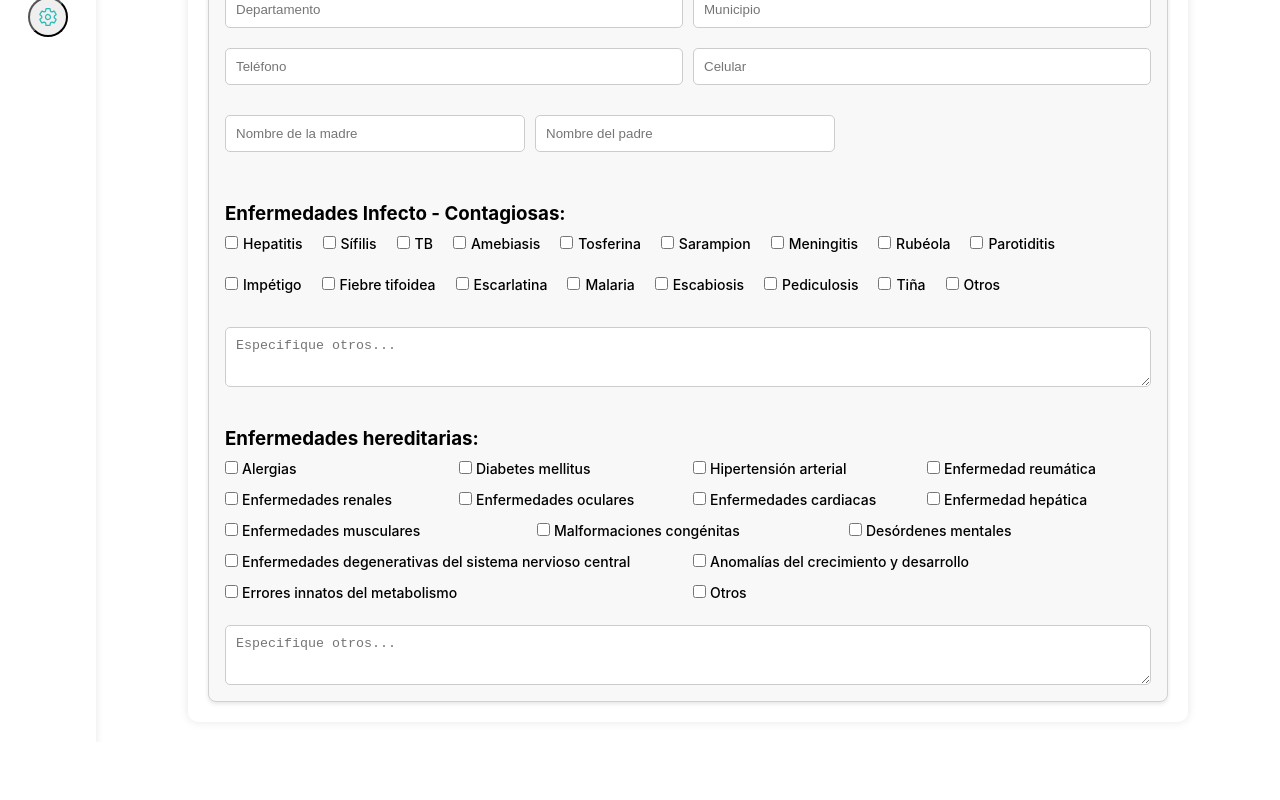
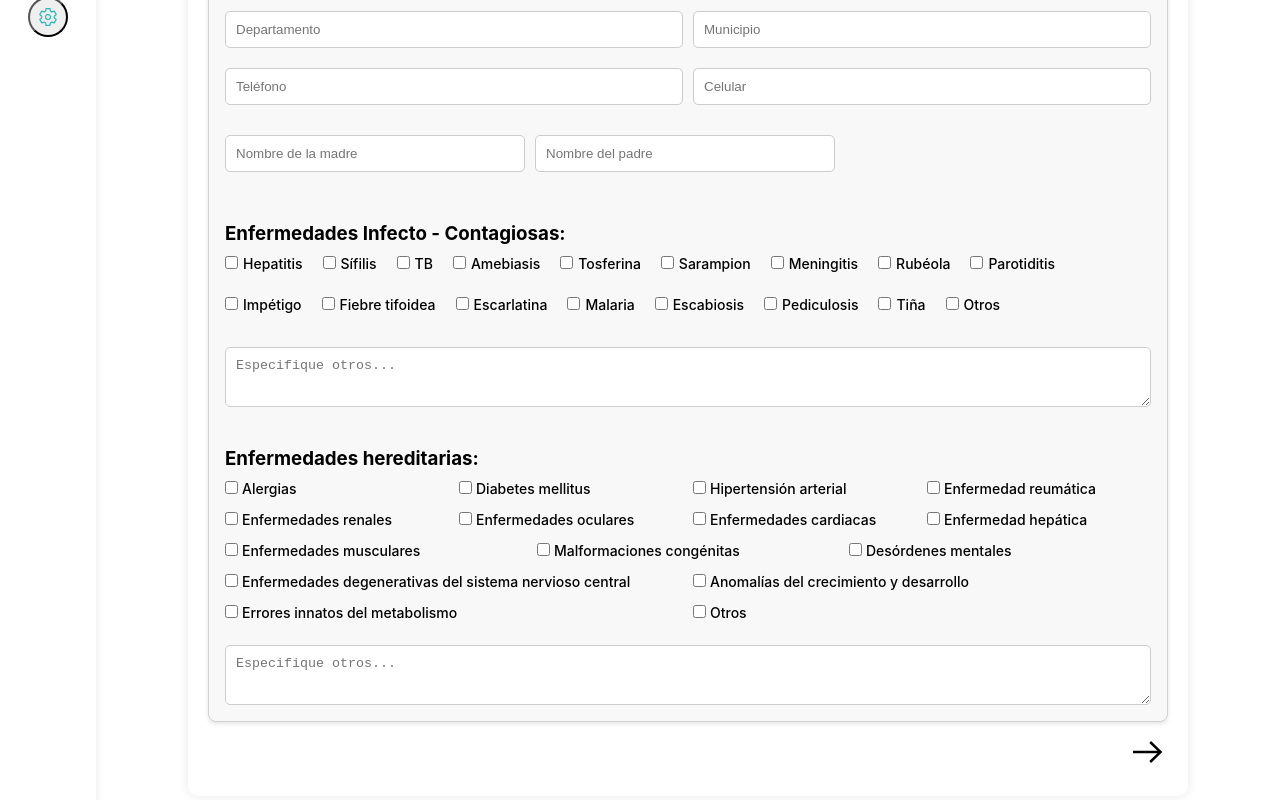
Before and after one commit to MedicalControl/MC_Web, a React (Create React App) app in the folder medicapp/: page /identificacion in a window 1280 px wide. Shown: the part 558-1358 px from the top of the page. Before the commit the page ends 1300 px from the top, so only its background shows below. Built offline with nearby package versions, Linux system fonts and the light colour scheme.

Commit message:
Correciones
Se hacen algunas correciones con algunos detalles

```diff
--- a/medicapp/src/components/record/HIdentificacion.css
+++ b/medicapp/src/components/record/HIdentificacion.css
@@ -107,14 +107,19 @@
   display: flex;
   align-items: center;
   gap: 10px; /* Espacio entre los elementos de radio */
+  padding-top: 10px; /* Espaciado superior */
+  padding-bottom: 10px; /* Espaciado inferior */
+}
+
+.radio-group label {
+  display: flex;
+  align-items: center; /* Alinea el radio y el texto del label en el centro */
+  margin-right: 10px; /* Espacio entre cada opción de radio */
 }
 
 .radio-group span {
-  margin-right: 10px;
-}
-
-.radio-group label {
-  margin-right: 10px;
+  white-space: nowrap; /* Evita que el texto "Sexo:" se divida en varias líneas */
+  margin-right: 10px; /* Espacio entre el span y los inputs de radio */
 }
 
 .section {
@@ -280,3 +285,14 @@
     min-width: 0; /* Permite que se ajusten completamente */
   }
 }
+
+/* Estilos para la flecha derecha */
+.next-identificacion {
+  margin-top: 10px;
+  text-align: right;
+  position: relative;
+}
+
+.icon-next-identificacion, .icon-left-identificacion {
+  cursor: pointer;
+}
--- a/medicapp/src/components/record/HIdentificacion.js
+++ b/medicapp/src/components/record/HIdentificacion.js
@@ -1,5 +1,5 @@
 import React from "react";
-import './HIdentificacion.css';
+import "./HIdentificacion.css";
 
 const HIdentificacion = () => {
   return (
@@ -7,8 +7,10 @@ const HIdentificacion = () => {
       <div className="header-identificacion">
         <div className="header-left">
           {/*  <img src="/elWebo.jpg" alt="Perfil" className="perfil-foto"/> */}
-                    <img src="medicallogo2.png" alt="logo" className="logo"/>
-                    <h1 className="title-identificacion">Hoja de identificación clinica</h1>
+          <img src="medicallogo2.png" alt="logo" className="logo" />
+          <h1 className="title-identificacion">
+            Hoja de identificación clinica
+          </h1>
         </div>
         {/* Aqui pondria la imagen del logo de medicina */}
       </div>
@@ -23,124 +25,312 @@ const HIdentificacion = () => {
         </div>
       </div>
 
-
       <form className="form-identificacion">
         <div className="form-row full-row">
           <div className="profile-identificacion">
-                        <img src="elWebo.jpg" alt="Profile" className="img-profile"/>
+            <img src="elWebo.jpg" alt="Profile" className="img-profile" />
           </div>
+
           <div className="input-container">
             <div className="form-row-group">
-                            <input type="text" name="nombres" placeholder="Nombres y apellidos" className="input-identificacion"/>
-                            <input type="text" name="cedula" placeholder="No. de cédula" className="input-identificacion"/>
-                            <input type="text" name="edad" placeholder="Edad" className="input-identificacion"/>
+              <input
+                type="text"
+                name="nombres"
+                placeholder="Nombres y apellidos"
+                className="input-identificacion"
+              />
+              <input
+                type="text"
+                name="cedula"
+                placeholder="No. de cédula"
+                className="input-identificacion"
+              />
+              <input
+                type="text"
+                name="edad"
+                placeholder="Edad"
+                className="input-identificacion"
+              />
+
               <div className="radio-group">
                 <span>Sexo:</span>
                 <label>
-                                    <input type="radio" name="sexo" value="M"/> M
+                  <input type="radio" name="sexo" value="M" /> M
                 </label>
                 <label>
-                                    <input type="radio" name="sexo" value="F"/> F
+                  <input type="radio" name="sexo" value="F" /> F
                 </label>
               </div>
             </div>
 
             <div className="form-row-group">
-                            <input type="text" name="estadoCivil" placeholder="Estado Civil" className="input-identificacion"/>
-                            <input type="text" name="ocupacion" placeholder="Ocupación u oficio" className="input-identificacion"/>
+              <input
+                type="text"
+                name="estadoCivil"
+                placeholder="Estado Civil"
+                className="input-identificacion"
+              />
+              <input
+                type="text"
+                name="ocupacion"
+                placeholder="Ocupación u oficio"
+                className="input-identificacion"
+              />
             </div>
 
             <div className="form-row-group">
-                            <input type="text" name="escolaridad" placeholder="Escolaridad" className="input-identificacion"/>
-                            <input type="text" name="religion" placeholder="Religión" className="input-identificacion"/>
+              <input
+                type="text"
+                name="escolaridad"
+                placeholder="Escolaridad"
+                className="input-identificacion"
+              />
+              <input
+                type="text"
+                name="religion"
+                placeholder="Religión"
+                className="input-identificacion"
+              />
             </div>
           </div>
         </div>
 
-
-
-                <input type="text" name="direccion" placeholder="Dirección de residencia" className="input-identificacion full-row"/>
+        <input
+          type="text"
+          name="direccion"
+          placeholder="Dirección de residencia"
+          className="input-identificacion full-row"
+        />
         <div className="contact-row">
-                    <input type="text" name="departamento" placeholder="Departamento" className="input-identificacion"/>
-                    <input type="text" name="municipio" placeholder="Municipio" className="input-identificacion"/>
-                    <input type="text" name="telefono" placeholder="Teléfono" className="input-identificacion"/>
-                    <input type="text" name="celular" placeholder="Celular" className="input-identificacion"/>
+          <input
+            type="text"
+            name="departamento"
+            placeholder="Departamento"
+            className="input-identificacion"
+          />
+          <input
+            type="text"
+            name="municipio"
+            placeholder="Municipio"
+            className="input-identificacion"
+          />
+          <input
+            type="text"
+            name="telefono"
+            placeholder="Teléfono"
+            className="input-identificacion"
+          />
+          <input
+            type="text"
+            name="celular"
+            placeholder="Celular"
+            className="input-identificacion"
+          />
         </div>
 
         <div className="parents-row">
-                    <input type="text" name="nombreMadre" placeholder="Nombre de la madre" className="input-identificacion"/>
+          <input
+            type="text"
+            name="nombreMadre"
+            placeholder="Nombre de la madre"
+            className="input-identificacion"
+          />
 
-                    <input type="text" name="nombrePadre" placeholder="Nombre del padre" className="input-identificacion"/>
+          <input
+            type="text"
+            name="nombrePadre"
+            placeholder="Nombre del padre"
+            className="input-identificacion"
+          />
         </div>
 
         <div className="section full-row">
           <h3>Enfermedades Infecto - Contagiosas:</h3>
           <div className="checkbox-group">
-                        <label className="checkbox-label"><input type="checkbox"/>Hepatitis</label>
-                        <label className="checkbox-label"><input type="checkbox"/>Sífilis</label>
-                        <label className="checkbox-label"><input type="checkbox"/>TB</label>
-                        <label className="checkbox-label"><input type="checkbox"/>Amebiasis</label>
-                        <label className="checkbox-label"><input type="checkbox"/>Tosferina</label>
-                        <label className="checkbox-label"><input type="checkbox"/>Sarampion</label>
-
-                        <label className="checkbox-label"><input type="checkbox"/>Meningitis</label>
-                        <label className="checkbox-label"><input type="checkbox"/>Rubéola</label>
-                        <label className="checkbox-label"><input type="checkbox"/>Parotiditis</label>
-                        <label className="checkbox-label"><input type="checkbox"/>Impétigo</label>
-                        <label className="checkbox-label"><input type="checkbox"/>Fiebre tifoidea</label>
-                        <label className="checkbox-label"><input type="checkbox"/>Escarlatina</label>
-                        <label className="checkbox-label"><input type="checkbox"/>Malaria</label>
-
-                        <label className="checkbox-label"><input type="checkbox"/>Escabiosis</label>
-                        <label className="checkbox-label"><input type="checkbox"/>Pediculosis</label>
-                        <label className="checkbox-label"><input type="checkbox"/>Tiña</label>
-
+            <label className="checkbox-label">
+              <input type="checkbox" />
+              Hepatitis
+            </label>
+            <label className="checkbox-label">
+              <input type="checkbox" />
+              Sífilis
+            </label>
+            <label className="checkbox-label">
+              <input type="checkbox" />
+              TB
+            </label>
+            <label className="checkbox-label">
+              <input type="checkbox" />
+              Amebiasis
+            </label>
+            <label className="checkbox-label">
+              <input type="checkbox" />
+              Tosferina
+            </label>
+            <label className="checkbox-label">
+              <input type="checkbox" />
+              Sarampion
+            </label>
 
             <label className="checkbox-label">
-                            <input type="checkbox"/>Otros
+              <input type="checkbox" />
+              Meningitis
             </label>
-                        <textarea className="textarea-otros" placeholder="Especifique otros..."></textarea>
+            <label className="checkbox-label">
+              <input type="checkbox" />
+              Rubéola
+            </label>
+            <label className="checkbox-label">
+              <input type="checkbox" />
+              Parotiditis
+            </label>
+            <label className="checkbox-label">
+              <input type="checkbox" />
+              Impétigo
+            </label>
+            <label className="checkbox-label">
+              <input type="checkbox" />
+              Fiebre tifoidea
+            </label>
+            <label className="checkbox-label">
+              <input type="checkbox" />
+              Escarlatina
+            </label>
+            <label className="checkbox-label">
+              <input type="checkbox" />
+              Malaria
+            </label>
 
+            <label className="checkbox-label">
+              <input type="checkbox" />
+              Escabiosis
+            </label>
+            <label className="checkbox-label">
+              <input type="checkbox" />
+              Pediculosis
+            </label>
+            <label className="checkbox-label">
+              <input type="checkbox" />
+              Tiña
+            </label>
 
+            <label className="checkbox-label">
+              <input type="checkbox" />
+              Otros
+            </label>
+            <textarea
+              className="textarea-otros"
+              placeholder="Especifique otros..."
+            ></textarea>
           </div>
         </div>
 
         <div className="section full-row">
           <h3>Enfermedades hereditarias:</h3>
           <div className="checkbox-group-hereditarias">
-                        <label><input type="checkbox"/>Alergias</label>
-                        <label><input type="checkbox"/>Diabetes mellitus</label>
-                        <label><input type="checkbox"/>Hipertensión arterial</label>
-                        <label><input type="checkbox"/>Enfermedad reumática</label>
+            <label>
+              <input type="checkbox" />
+              Alergias
+            </label>
+            <label>
+              <input type="checkbox" />
+              Diabetes mellitus
+            </label>
+            <label>
+              <input type="checkbox" />
+              Hipertensión arterial
+            </label>
+            <label>
+              <input type="checkbox" />
+              Enfermedad reumática
+            </label>
 
-                        <label><input type="checkbox"/>Enfermedades renales</label>
-                        <label><input type="checkbox"/>Enfermedades oculares</label>
-                        <label ><input type="checkbox"/>Enfermedades cardiacas</label>
+            <label>
+              <input type="checkbox" />
+              Enfermedades renales
+            </label>
+            <label>
+              <input type="checkbox" />
+              Enfermedades oculares
+            </label>
+            <label>
+              <input type="checkbox" />
+              Enfermedades cardiacas
+            </label>
 
+            <label>
+              <input type="checkbox" />
+              Enfermedad hepática
+            </label>
+            <label>
+              <input type="checkbox" />
+              Enfermedades musculares
+            </label>
+            <label>
+              <input type="checkbox" />
+              Malformaciones congénitas
+            </label>
 
-                        <label><input type="checkbox"/>Enfermedad hepática</label>
-                        <label><input type="checkbox"/>Enfermedades musculares</label>
-                        <label><input type="checkbox"/>Malformaciones congénitas</label>
+            <label>
+              <input type="checkbox" />
+              Desórdenes mentales
+            </label>
+            <label>
+              <input type="checkbox" />
+              Enfermedades degenerativas del sistema nervioso central
+            </label>
 
-                        <label><input type="checkbox"/>Desórdenes mentales</label>
-                        <label><input type="checkbox"/>Enfermedades degenerativas del sistema nervioso central</label>
+            <label>
+              <input type="checkbox" />
+              Anomalías del crecimiento y desarrollo
+            </label>
+            <label>
+              <input type="checkbox" />
+              Errores innatos del metabolismo
+            </label>
+            <label>
+              <input type="checkbox" />
+              Otros
+            </label>
 
-                        <label><input type="checkbox"/>Anomalías del crecimiento y desarrollo</label>
-                        <label><input type="checkbox"/>Errores innatos del metabolismo</label>
-                        <label><input type="checkbox"/>Otros</label>
-
-                        <textarea className="textarea-otros" placeholder="Especifique otros..."></textarea>
-
-
-
-
-
+            <textarea
+              className="textarea-otros"
+              placeholder="Especifique otros..."
+            ></textarea>
           </div>
         </div>
       </form>
 
+      <div className="next-identificacion">
+        <svg
+          className="icon-next-identificacion"
+          width="40px"
+          height="40px"
+          viewBox="0 0 24 24"
+          fill="none"
+          xmlns="http://www.w3.org/2000/svg"
+        >
+          <g id="SVGRepo_bgCarrier" stroke-width="0" />
+
+          <g
+            id="SVGRepo_tracerCarrier"
+            stroke-linecap="round"
+            stroke-linejoin="round"
+          />
+
+          <g id="SVGRepo_iconCarrier">
+            {" "}
+            <path
+              fill-rule="evenodd"
+              clip-rule="evenodd"
+              d="M17.6492 11.2501L12.7904 6.53852L13.8346 5.46167L20.5774 12.0001L13.8346 18.5385L12.7904 17.4617L17.6492 12.7501H3V11.2501H17.6492Z"
+              fill="#000000"
+            />{" "}
+          </g>
+        </svg>
       </div>
-    )
+    </div>
+  );
 };
 
 export default HIdentificacion;
--- a/medicapp/src/components/search/Table.css
+++ b/medicapp/src/components/search/Table.css
@@ -58,7 +58,7 @@
 
   .patient-table th,
   .patient-table td {
-    padding: 8px;
+    padding: 15px;
   }
 
   .patient-table th {
```
Lines whose indentation alone changed are shown as unchanged.
